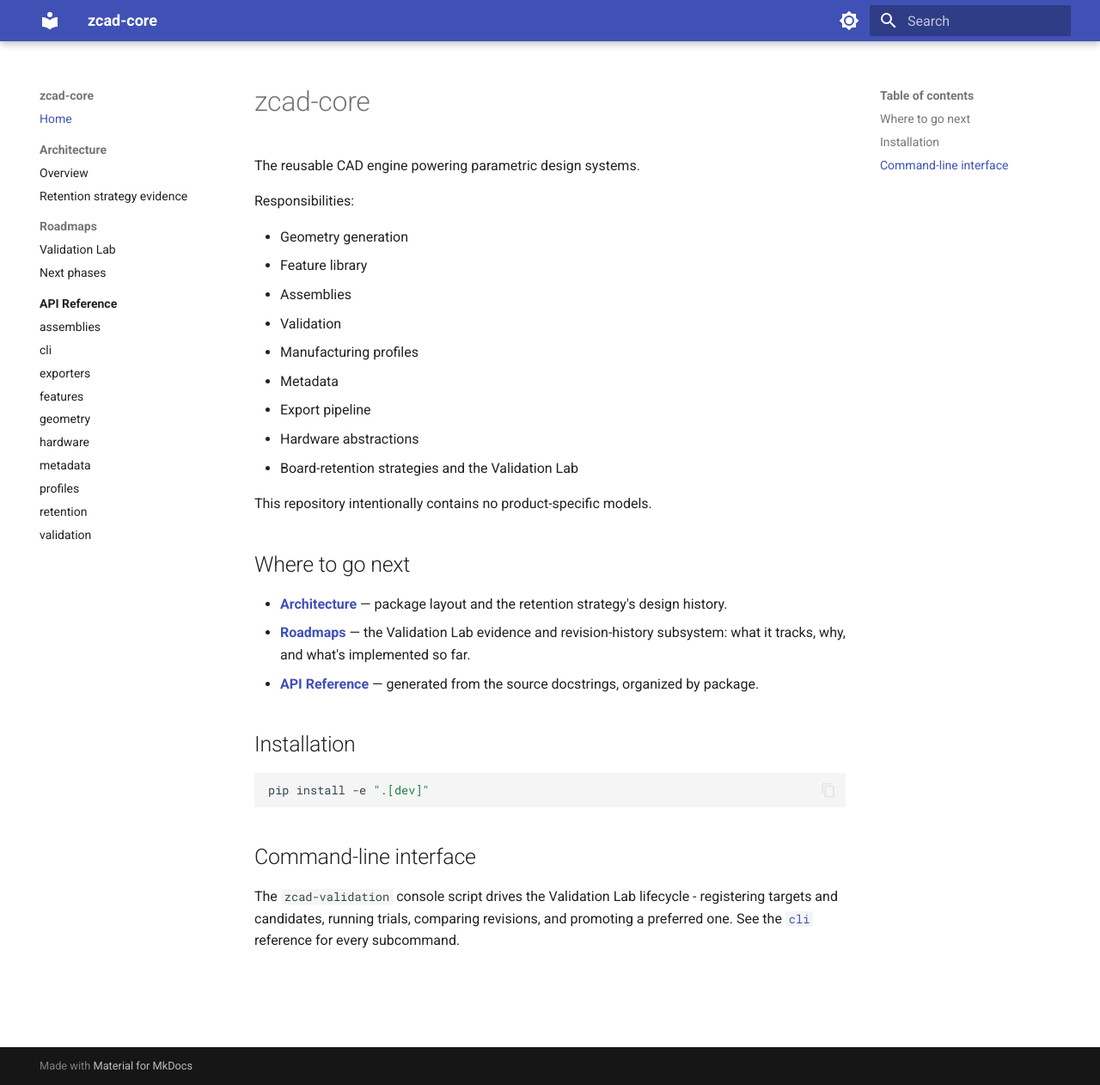
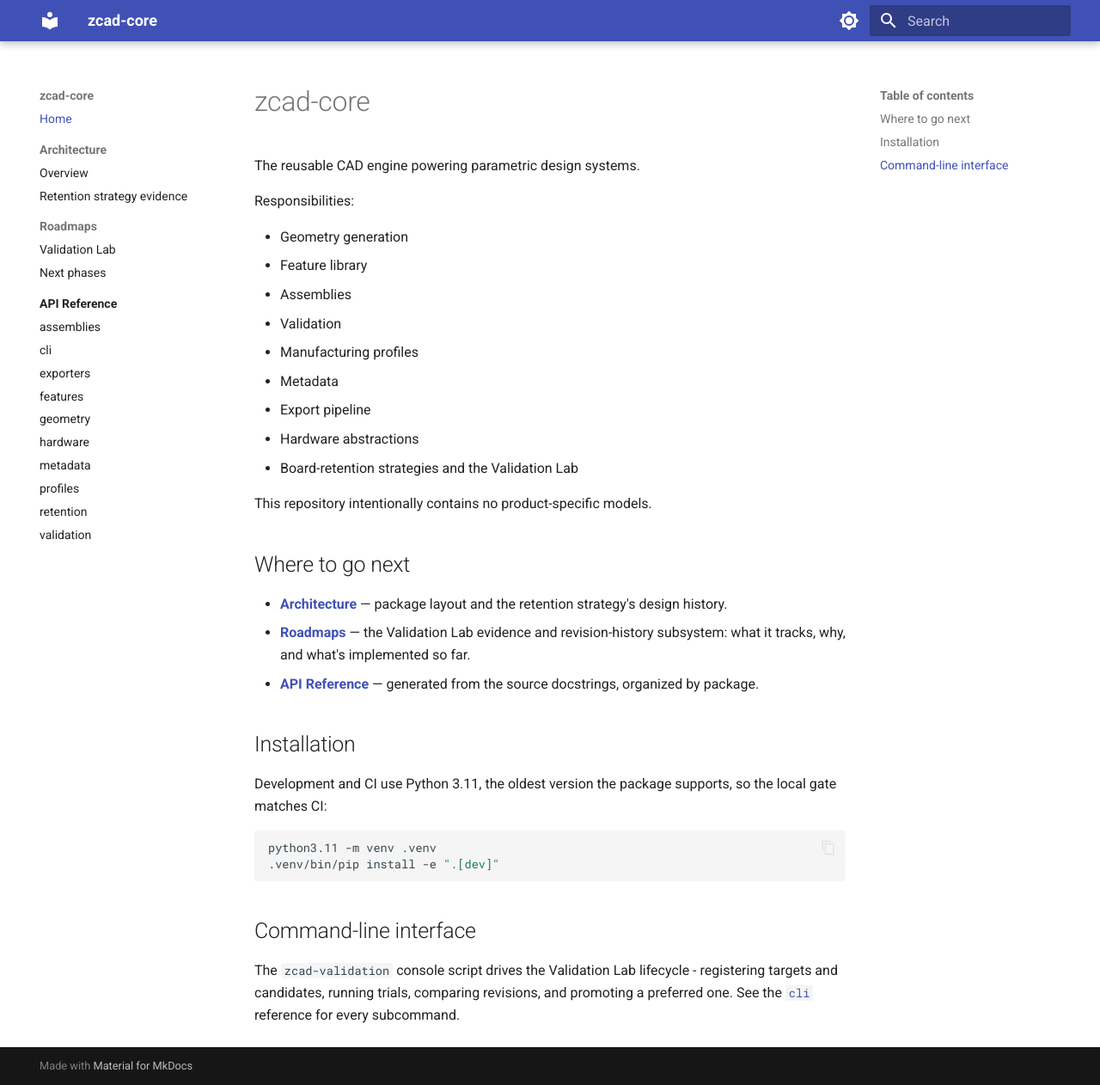
Before and after one commit to zacharymplace/zcad-core, an MkDocs documentation site: the page built from docs/index.md, in a window 1280 px wide and 1262 px high. Shown: the whole window at 86% size. Built offline with MkDocs 1.6.1 and Material for MkDocs 9.7.7, drawn with Linux system fonts in a browser that asks for light colours.

Commit message:
Document Python 3.11 as the development version
CI and requires-python target 3.11, but the local venv had drifted to 3.14,
so the pre-push gate tested a different interpreter from the one the package
promises to support. The installation steps now build the venv with 3.11.

Co-Authored-By: Claude Opus 5.5 <noreply@anthropic.com>

````diff
--- a/docs/index.md
+++ b/docs/index.md
@@ -28,8 +28,12 @@ This repository intentionally contains no product-specific models.
 
 ## Installation
 
+Development and CI use Python 3.11, the oldest version the package supports,
+so the local gate matches CI:
+
 ```bash
-pip install -e ".[dev]"
+python3.11 -m venv .venv
+.venv/bin/pip install -e ".[dev]"
 ```
 
 ## Command-line interface
````
